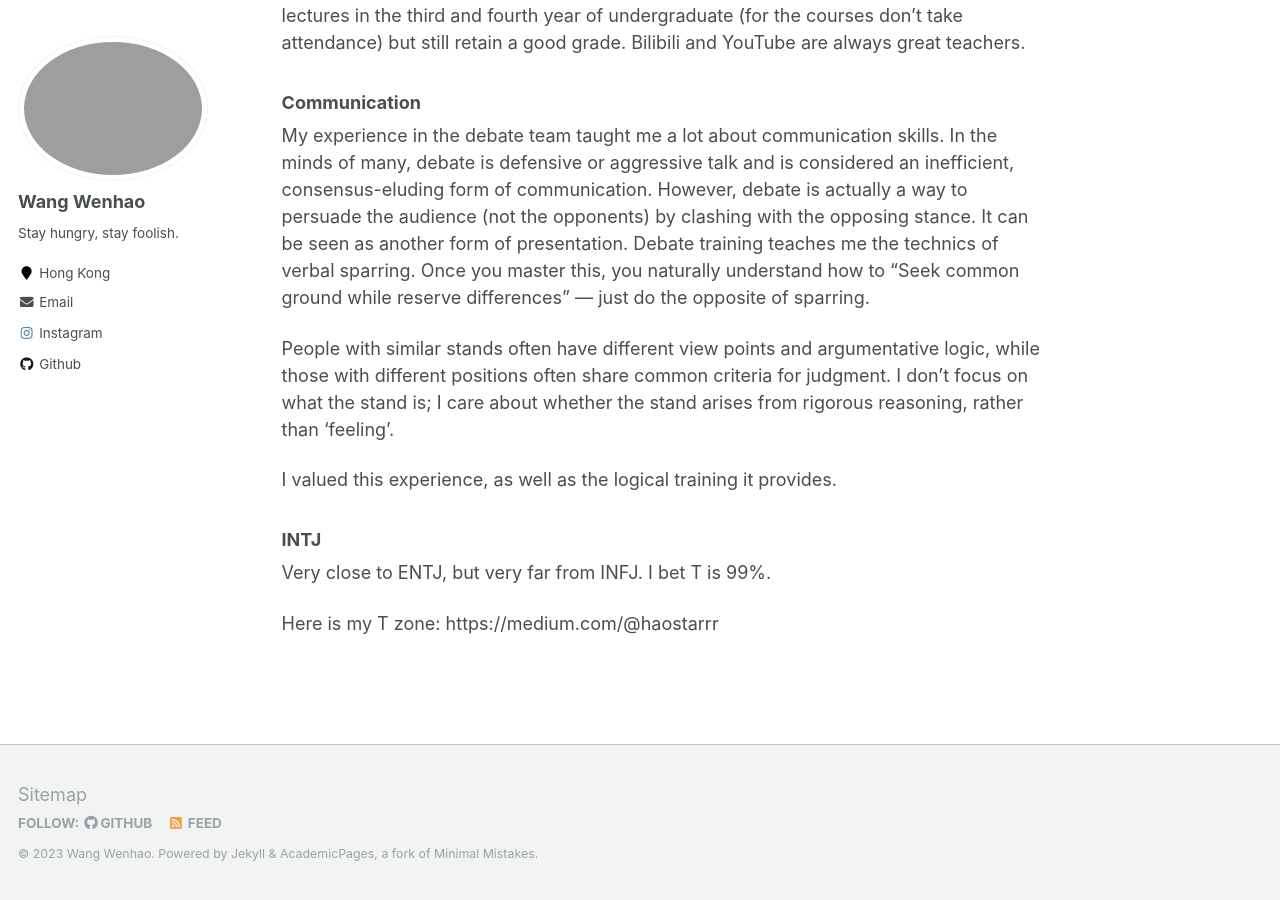
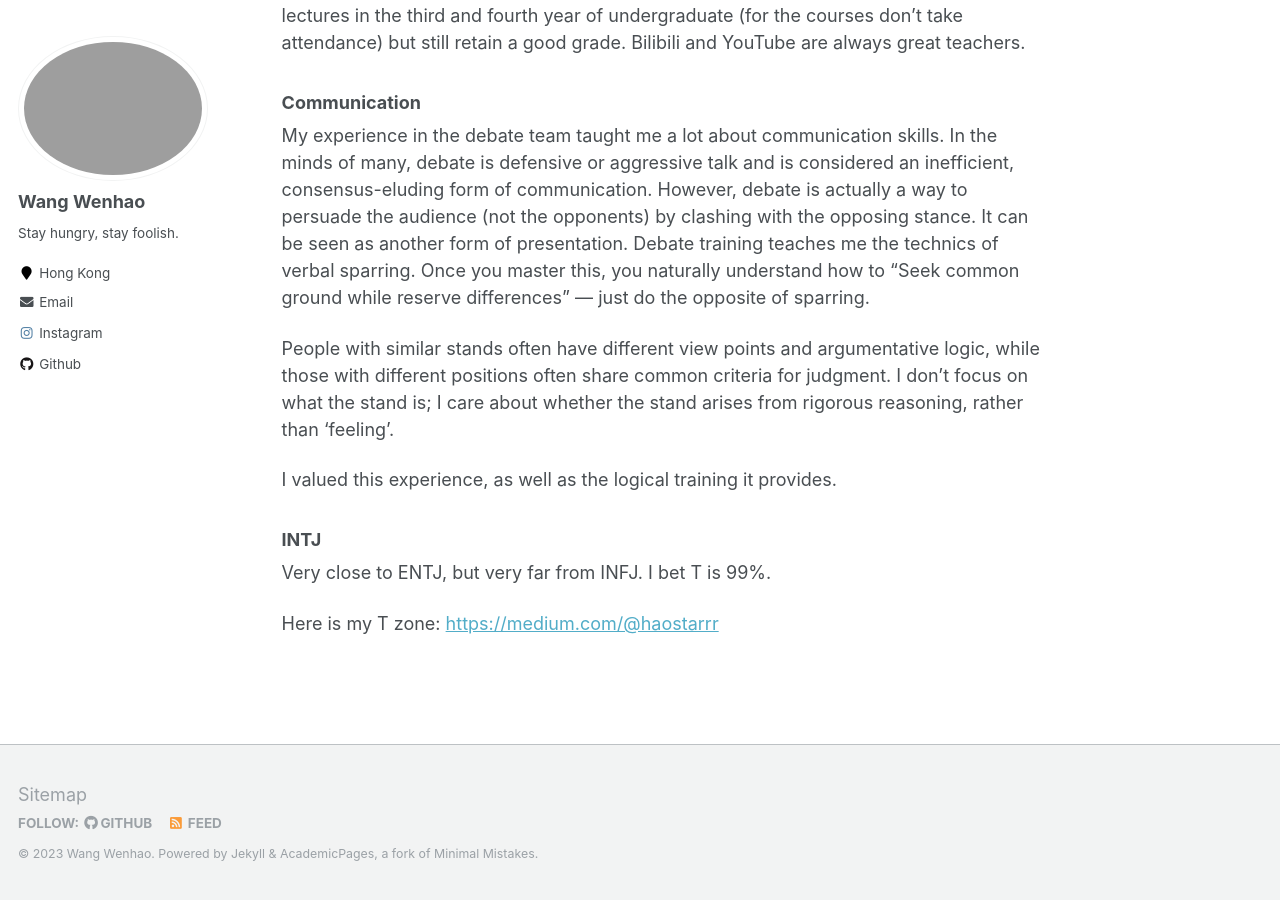
Before and after one commit to Hao-Starrr/Hao-Starrr.github.io, a Jekyll site: the page built from _pages/about.md, in a window 1280 px wide and 900 px high, scrolled down 1287 px. Built offline with Jekyll 4.4.1, drawn with Linux system fonts in a browser that asks for light colours; part of the change alters nothing that is shown.

```diff
--- a/_pages/about.md
+++ b/_pages/about.md
@@ -47,7 +47,7 @@ I valued this experience, as well as the logical training it provides.
 
 Very close to ENTJ, but very far from INFJ. I bet T is 99%.
 
-Here is my T zone: https://medium.com/@haostarrr
+Here is my T zone: [https://medium.com/@haostarrr](https://medium.com/@haostarrr)
 
 
 
```
